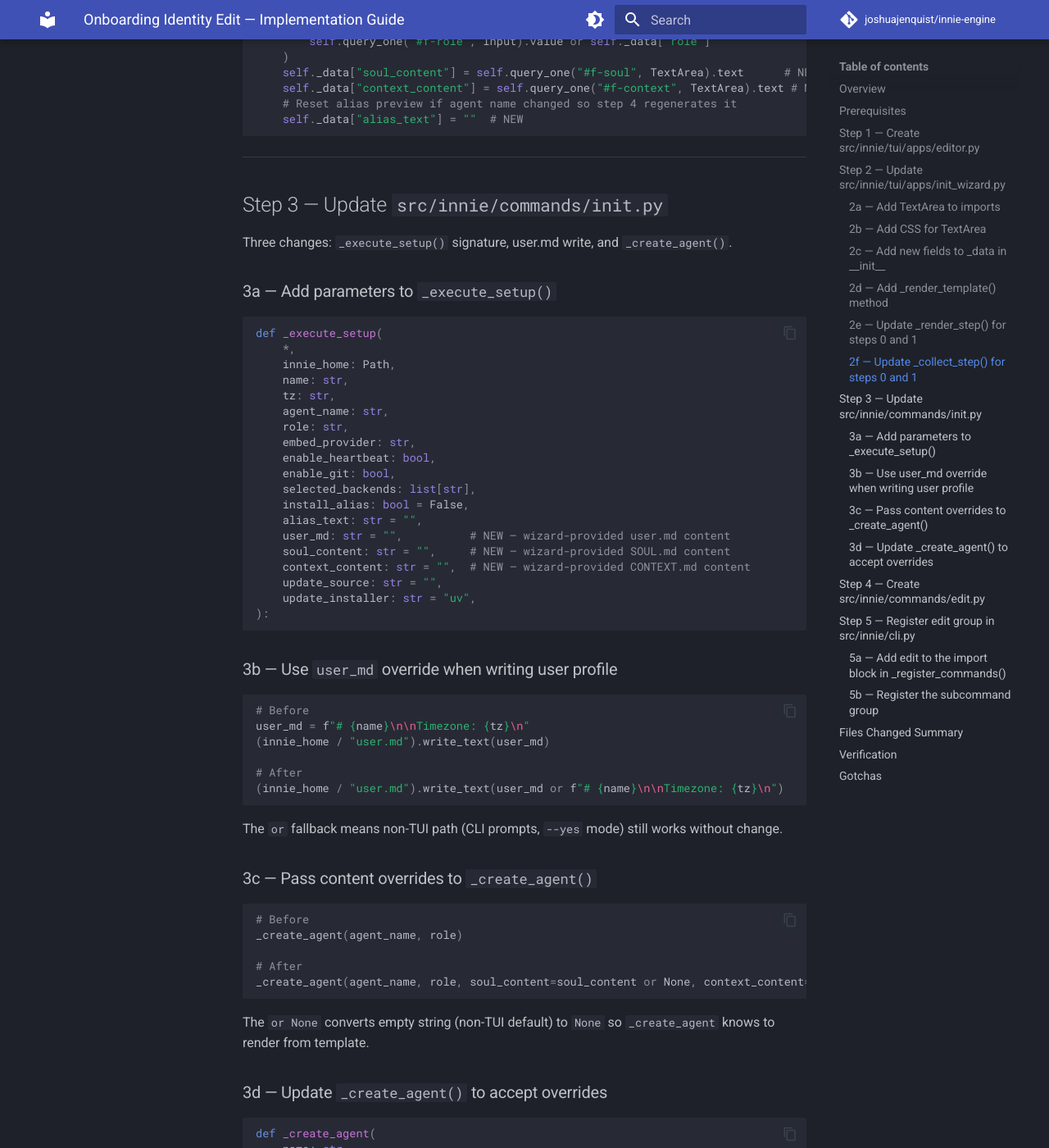
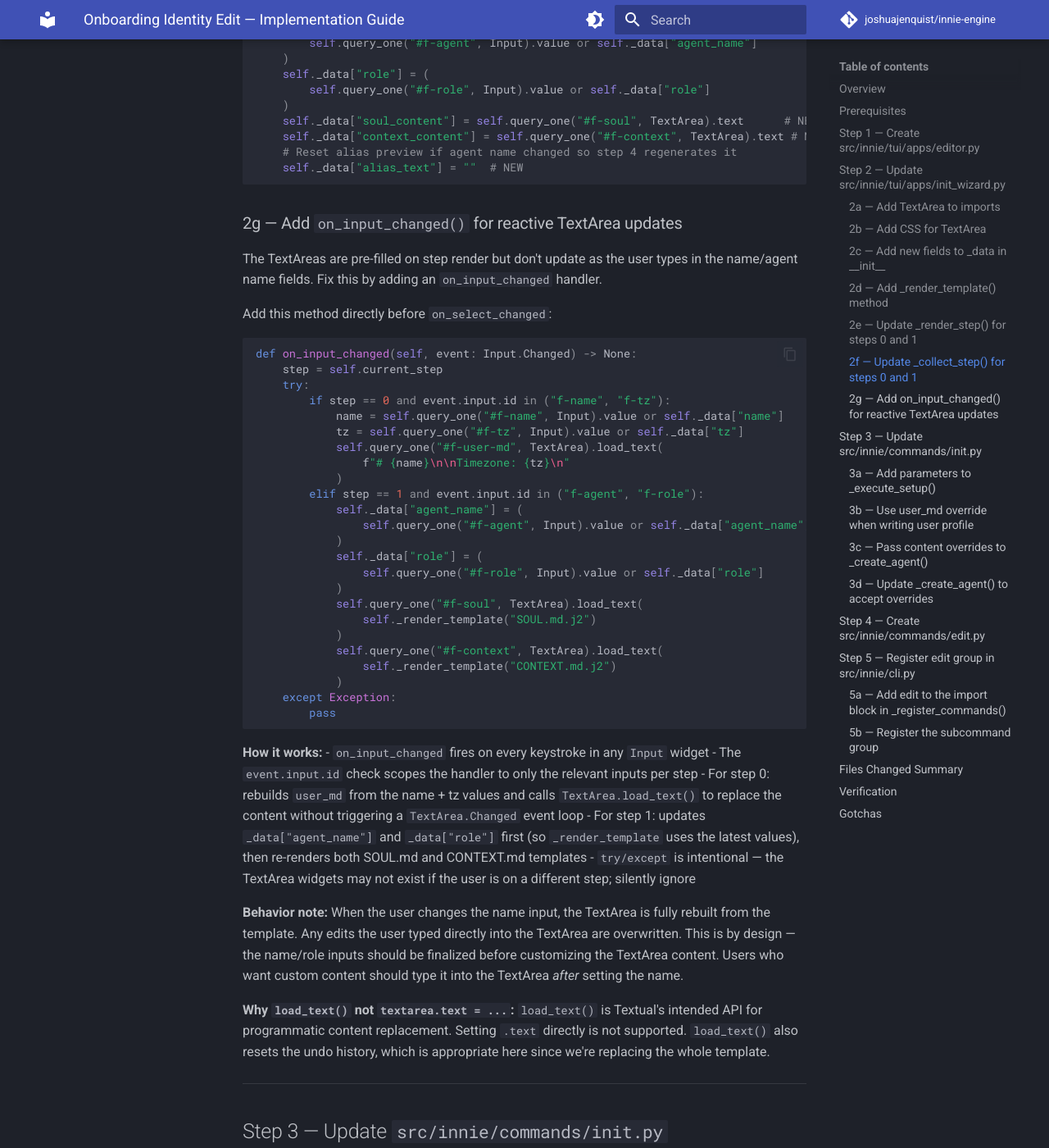
Before and after one commit to unarmedpuppy/innie-engine, an MkDocs documentation site: the page built from docs/implementation/onboarding-identity-edit-guide.md, in a window 1280 px wide and 1400 px high, scrolled down 6270 px. Shown: the whole window at 82% size. Built offline with MkDocs 1.6.1 and Material for MkDocs 9.7.7, drawn with Linux system fonts in a browser that asks for light colours; comment, search, counter and statistics services are not loaded; some of the changed text lies outside the part shown.

Commit message:
fix: live-update TextAreas as name/agent inputs change in init wizard
on_input_changed() handler calls TextArea.load_text() on each keystroke:
- step 0: f-name or f-tz change → rebuild user.md TextArea
- step 1: f-agent or f-role change → re-render SOUL.md + CONTEXT.md from templates

Also updates onboarding-identity-edit-guide.md with step 2g and behavior notes.

Co-Authored-By: Claude Sonnet 4.6 <noreply@anthropic.com>

````diff
--- a/docs/implementation/onboarding-identity-edit-guide.md
+++ b/docs/implementation/onboarding-identity-edit-guide.md
@@ -2,7 +2,7 @@
 
 **For:** agents implementing wizard identity editing + `innie edit` commands on a fork of innie-engine
 **Applies to:** the repo state after commit `2ad2d3a` (backend + alias wizard steps already in place)
-**What this produces:** commit `5f22f5d`
+**What this produces:** commits `5f22f5d` (initial) + `e89b8e6` (reactive update fix)
 
 ---
 
@@ -11,8 +11,9 @@
 This guide documents the complete implementation of:
 
 1. **Editable identity files in the init wizard** — `TextArea` inputs for `user.md` (step 0), `SOUL.md`, and `CONTEXT.md` (step 1), pre-filled with rendered defaults
-2. **Reusable `FileEditorApp` TUI** — full-screen TextArea editor shared across wizard and CLI commands
-3. **`innie edit` command group** — `soul`, `context`, `user` subcommands that open the editor TUI for the active agent's identity files
+2. **Reactive template updates** — TextAreas re-render live as name/timezone/agent name/role inputs change
+3. **Reusable `FileEditorApp` TUI** — full-screen TextArea editor shared across wizard and CLI commands
+4. **`innie edit` command group** — `soul`, `context`, `user` subcommands that open the editor TUI for the active agent's identity files
 
 ---
 
@@ -297,6 +298,50 @@ elif step == 1:
     self._data["alias_text"] = ""  # NEW
 ```
 
+### 2g — Add `on_input_changed()` for reactive TextArea updates
+
+The TextAreas are pre-filled on step render but don't update as the user types in the name/agent name fields. Fix this by adding an `on_input_changed` handler.
+
+Add this method directly before `on_select_changed`:
+
+```python
+def on_input_changed(self, event: Input.Changed) -> None:
+    step = self.current_step
+    try:
+        if step == 0 and event.input.id in ("f-name", "f-tz"):
+            name = self.query_one("#f-name", Input).value or self._data["name"]
+            tz = self.query_one("#f-tz", Input).value or self._data["tz"]
+            self.query_one("#f-user-md", TextArea).load_text(
+                f"# {name}\n\nTimezone: {tz}\n"
+            )
+        elif step == 1 and event.input.id in ("f-agent", "f-role"):
+            self._data["agent_name"] = (
+                self.query_one("#f-agent", Input).value or self._data["agent_name"]
+            )
+            self._data["role"] = (
+                self.query_one("#f-role", Input).value or self._data["role"]
+            )
+            self.query_one("#f-soul", TextArea).load_text(
+                self._render_template("SOUL.md.j2")
+            )
+            self.query_one("#f-context", TextArea).load_text(
+                self._render_template("CONTEXT.md.j2")
+            )
+    except Exception:
+        pass
+```
+
+**How it works:**
+- `on_input_changed` fires on every keystroke in any `Input` widget
+- The `event.input.id` check scopes the handler to only the relevant inputs per step
+- For step 0: rebuilds `user_md` from the name + tz values and calls `TextArea.load_text()` to replace the content without triggering a `TextArea.Changed` event loop
+- For step 1: updates `_data["agent_name"]` and `_data["role"]` first (so `_render_template` uses the latest values), then re-renders both SOUL.md and CONTEXT.md templates
+- `try/except` is intentional — the TextArea widgets may not exist if the user is on a different step; silently ignore
+
+**Behavior note:** When the user changes the name input, the TextArea is fully rebuilt from the template. Any edits the user typed directly into the TextArea are overwritten. This is by design — the name/role inputs should be finalized before customizing the TextArea content. Users who want custom content should type it into the TextArea *after* setting the name.
+
+**Why `load_text()` not `textarea.text = ...`:** `load_text()` is Textual's intended API for programmatic content replacement. Setting `.text` directly is not supported. `load_text()` also resets the undo history, which is appropriate here since we're replacing the whole template.
+
 ---
 
 ## Step 3 — Update `src/innie/commands/init.py`
@@ -515,7 +560,7 @@ app.add_typer(edit_app, name="edit")
 | File | Change type | What |
 |------|-------------|------|
 | `src/innie/tui/apps/editor.py` | New | `FileEditorApp` + `edit_file()` helper |
-| `src/innie/tui/apps/init_wizard.py` | Modified | `TextArea` import, CSS, `_data` fields, `_render_template()`, step 0+1 rendering and collection |
+| `src/innie/tui/apps/init_wizard.py` | Modified | `TextArea` import, CSS, `_data` fields, `_render_template()`, step 0+1 rendering and collection, `on_input_changed()` reactive handler |
 | `src/innie/commands/init.py` | Modified | `_execute_setup()` params, user.md write, `_create_agent()` override params |
 | `src/innie/commands/edit.py` | New | `soul()`, `context()`, `user()` commands |
 | `src/innie/cli.py` | Modified | `edit` import + subcommand group registration |
@@ -528,7 +573,10 @@ app.add_typer(edit_app, name="edit")
 # Reinstall after changes
 uv tool install --force git+ssh://gitea.server.unarmedpuppy.com:2223/homelab/innie-engine.git
 
-# Run init — verify TextAreas appear on steps 0 and 1
+# Run init — verify:
+# 1. TextAreas appear on steps 0 and 1
+# 2. Typing in the name/tz fields (step 0) live-updates the user.md TextArea
+# 3. Typing in the agent name/role fields (step 1) live-updates SOUL.md and CONTEXT.md TextAreas
 innie init
 
 # Edit existing agent files
````
Also changed, not shown: 1 other file.
